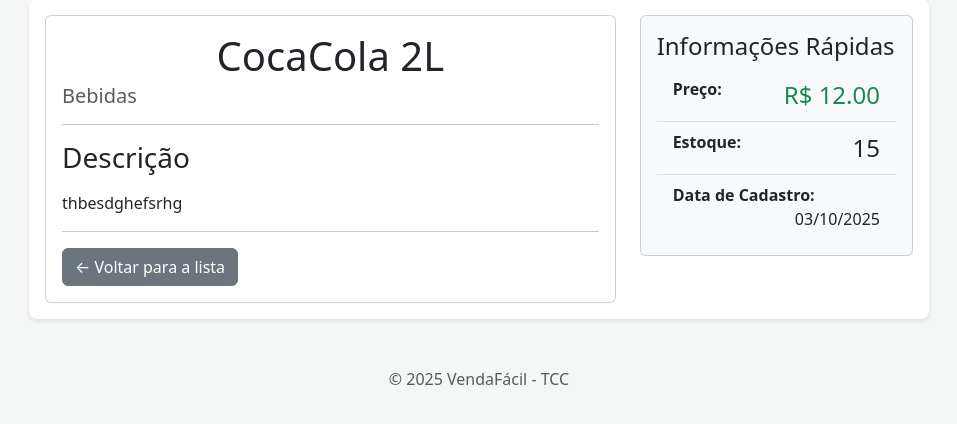
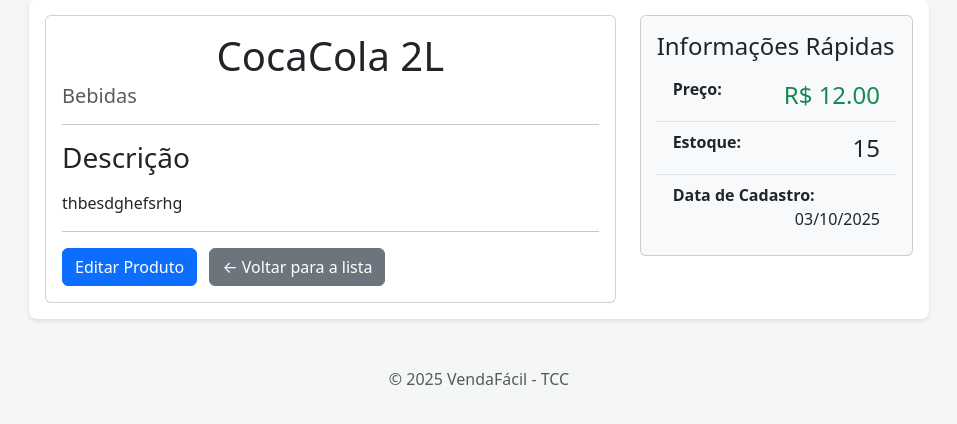
Before and after one commit to JoaoLCezar/TCC., a Django app: page /produtos/1/ in a window 1280 px wide. Shown: the part 113-537 px from the top of the page, without its empty margins (161-1118 px from the left). Run offline with Django 5.2, Linux system fonts and the light colour scheme; data comes from the database, SQL or seed files in the repository; both versions use the stored data as it was after the commit.

Commit message:
feat: Implementação de Update de produtos
Adiciona o fluxo completo de edição (Update) de produtos ao app 'products'.

Esta implementação é composta por 3 partes principais:

- **urls.py:** Adicionada a nova rota dinâmica '/produtos/<int:pk>/editar/' com o nome 'atualizar_produto'.

- **views.py:** Criada a view 'atualizar_produto'. Ela localiza o produto pelo 'pk', exibe o formulário pré-preenchido (em requisições GET) e salva as alterações (em requisições POST).

- **Reaproveitamento:** A view reutiliza eficientemente o 'ProdutoForm' (passando o argumento 'instance') e o template 'form_produtos.html', demonstrando uma boa prática do Django.

- **Templates:** Adicionado o link "Editar Produto" no template 'detalhe_produtos.html', conectando a página de detalhes ao novo fluxo de edição.

```diff
--- a/products/urls.py
+++ b/products/urls.py
@@ -10,4 +10,7 @@
 
     #Rota para criar NovoProduto
     path('novo/', views.criar_produto, name='criar_produto'),
+
+    #Rota para atualizar produto
+    path('<int:pk>/editar/', views.atualizar_produto, name='atualizar_produto'),
 ]
--- a/products/views.py
+++ b/products/views.py
@@ -39,3 +39,23 @@
             'form': form
         }
     return render(request, 'products/form_produtos.html', context)
+
+
+def atualizar_produto(request, pk):
+    produto = get_object_or_404(Produto, pk=pk)
+
+    if request.method =='POST':
+        form = ProdutoForm(request.POST, instance=produto)
+
+        if form.is_valid():
+            form.save()
+
+            return redirect('products:detalhe_produto', pk=produto.pk)
+
+    else:
+        form = ProdutoForm(instance=produto)
+
+    context = {
+        'form': form
+    }
+    return render(request, 'products/form_produtos.html', context)
--- a/templates/products/detalhe_produtos.html
+++ b/templates/products/detalhe_produtos.html
@@ -22,6 +22,9 @@
                 </p>
 
                 <hr>
+                <a href="{% url 'products:atualizar_produto' pk=produto.pk %}" class="btn btn-primary me-2">
+                    Editar Produto
+                </a>
 
                 <a href="{% url 'products:listar_produtos' %}" class="btn btn-secondary">
                     &larr; Voltar para a lista
```
Also changed, not shown: db.sqlite3.
